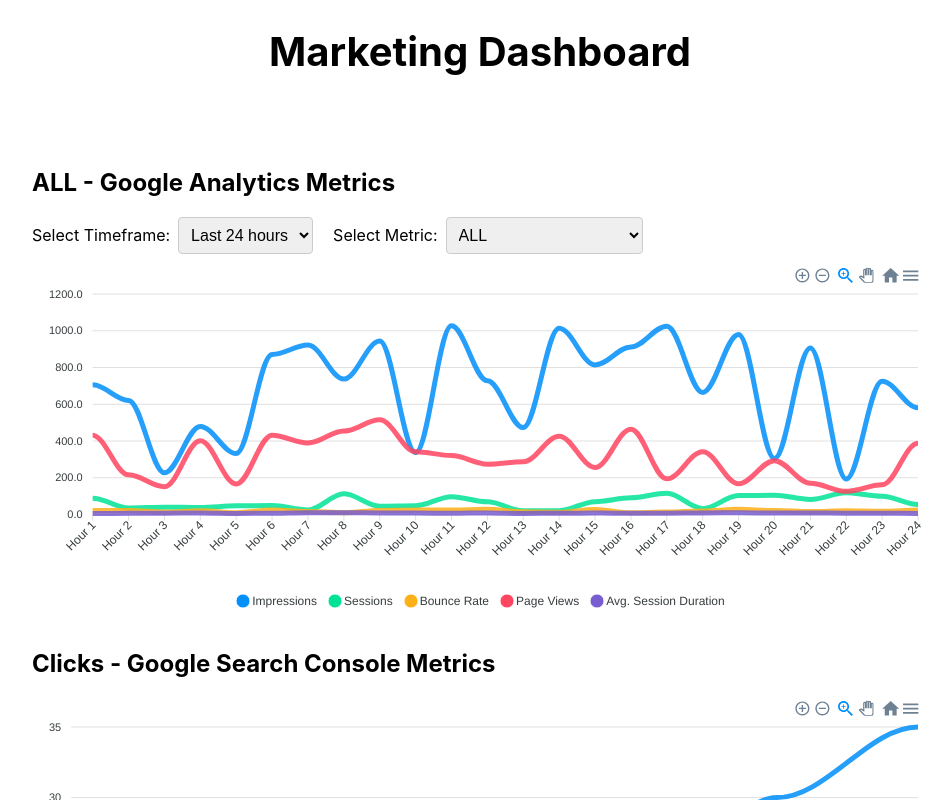
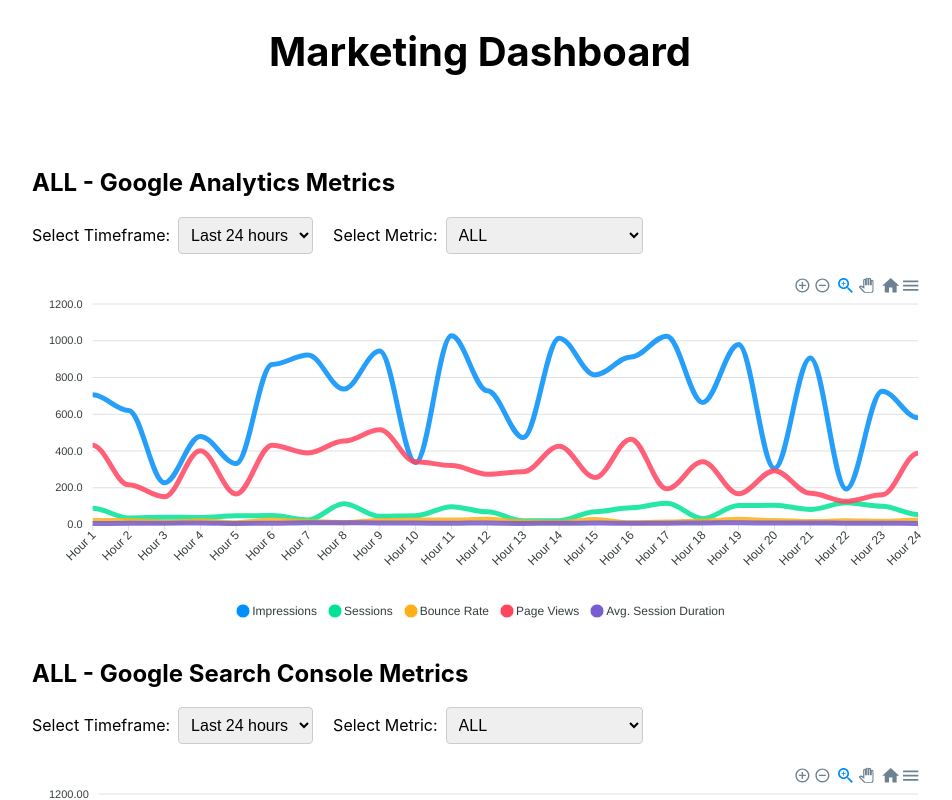
Before and after one commit to zaybei/Charts, a React (Vite) app: page / in a window 1280 px wide. Shown: the top 800 px of the page, without its empty margins (160-1112 px from the left). Built offline with nearby package versions, Linux system fonts and the light colour scheme.

Commit message:
Fixed 'ALL' option in GoogleAnalyticsChart.jsx to display all metrics correctly

```diff
--- /dev/null
+++ b/src/GoogleSearchConsoleChart.css
@@ -0,0 +1,13 @@
+.dropdown-container {
+  display: flex;
+  align-items: center;
+  gap: 20px;
+  margin-bottom: 20px;
+}
+
+.dropdown {
+  padding: 8px;
+  border: 1px solid #ccc;
+  border-radius: 4px;
+  font-size: 16px;
+}
--- a/src/GoogleSearchConsoleChart.jsx
+++ b/src/GoogleSearchConsoleChart.jsx
@@ -1,7 +1,52 @@
-import React from 'react';
+import React, { useState } from 'react';
 import Chart from 'react-apexcharts';
+import './GoogleSearchConsoleChart.css';
 
-const GoogleSearchConsoleChart = ({ selectedMetric, data }) => {
+const GoogleSearchConsoleChart = ({ data }) => {
+  const [selectedMetric, setSelectedMetric] = useState('ALL');
+  const [selectedTimeframe, setSelectedTimeframe] = useState('24 hours');
+
+  const metrics = ['ALL', 'Clicks', 'CTR', 'Keyword Performance', 'Average Position'];
+
+  const generateRandomData = (metric, timeframe) => {
+    switch (metric) {
+      case 'Clicks':
+        if (timeframe === '24 hours') {
+          return Array.from({ length: 24 }, () => Math.floor(Math.random() * 100) + 20);
+        } else if (timeframe === '7 days') {
+          return Array.from({ length: 7 }, () => Math.floor(Math.random() * 100) + 20);
+        } else if (timeframe === 'Monthly') {
+          return Array.from({ length: 30 }, () => Math.floor(Math.random() * 100) + 20);
+        }
+      case 'CTR':
+        if (timeframe === '24 hours') {
+          return Array.from({ length: 24 }, () => (Math.random() * 5).toFixed(2));
+        } else if (timeframe === '7 days') {
+          return Array.from({ length: 7 }, () => (Math.random() * 5).toFixed(2));
+        } else if (timeframe === 'Monthly') {
+          return Array.from({ length: 30 }, () => (Math.random() * 5).toFixed(2));
+        }
+      case 'Keyword Performance':
+        if (timeframe === '24 hours') {
+          return Array.from({ length: 24 }, () => Math.floor(Math.random() * 1000) + 100);
+        } else if (timeframe === '7 days') {
+          return Array.from({ length: 7 }, () => Math.floor(Math.random() * 1000) + 100);
+        } else if (timeframe === 'Monthly') {
+          return Array.from({ length: 30 }, () => Math.floor(Math.random() * 1000) + 100);
+        }
+      case 'Average Position':
+        if (timeframe === '24 hours') {
+          return Array.from({ length: 24 }, () => (Math.random() * 10 + 1).toFixed(1));
+        } else if (timeframe === '7 days') {
+          return Array.from({ length: 7 }, () => (Math.random() * 10 + 1).toFixed(1));
+        } else if (timeframe === 'Monthly') {
+          return Array.from({ length: 30 }, () => (Math.random() * 10 + 1).toFixed(1));
+        }
+      default:
+        return [];
+    }
+  };
+
   const chartData = {
     options: {
       chart: {
@@ -11,15 +56,61 @@ const GoogleSearchConsoleChart = ({ selectedMetric, data }) => {
         curve: 'smooth',
       },
       xaxis: {
-        categories: ['Jan', 'Feb', 'Mar', 'Apr', 'May', 'Jun', 'Jul'],
+        categories: selectedTimeframe === '24 hours' ? Array.from({ length: 24 }, (_, i) => `Hour ${i + 1}`) :
+                   selectedTimeframe === '7 days' ? Array.from({ length: 7 }, (_, i) => `Day ${i + 1}`) :
+                   Array.from({ length: 30 }, (_, i) => `Day ${i + 1}`),
+      },
+      tooltip: {
+        shared: true,
+        intersect: false,
       },
     },
-    series: data.series.filter(series => series.name === selectedMetric),
+    series: selectedMetric === 'ALL'
+      ? metrics
+          .filter(metric => metric !== 'ALL')
+          .map(metric => ({
+            name: metric,
+            data: generateRandomData(metric, selectedTimeframe),
+          }))
+      : [{
+          name: selectedMetric,
+          data: generateRandomData(selectedMetric, selectedTimeframe),
+        }],
   };
 
   return (
     <div>
       <h2>{selectedMetric} - Google Search Console Metrics</h2>
+      <div className="dropdown-container">
+        <div>
+          <label htmlFor="timeframe">Select Timeframe:</label>
+          <select
+            id="timeframe"
+            className="dropdown"
+            value={selectedTimeframe}
+            onChange={(e) => setSelectedTimeframe(e.target.value)}
+          >
+            <option value="24 hours">Last 24 hours</option>
+            <option value="7 days">Last 7 days</option>
+            <option value="Monthly">Last 30 days</option>
+          </select>
+        </div>
+
+        <div>
+          <label htmlFor="metrics">Select Metric:</label>
+          <select
+            id="metrics"
+            className="dropdown"
+            value={selectedMetric}
+            onChange={(e) => setSelectedMetric(e.target.value)}
+          >
+            {metrics.map((metric) => (
+              <option key={metric} value={metric}>{metric}</option>
+            ))}
+          </select>
+        </div>
+      </div>
+
       <Chart options={chartData.options} series={chartData.series} type="line" height={350} />
     </div>
   );
```
